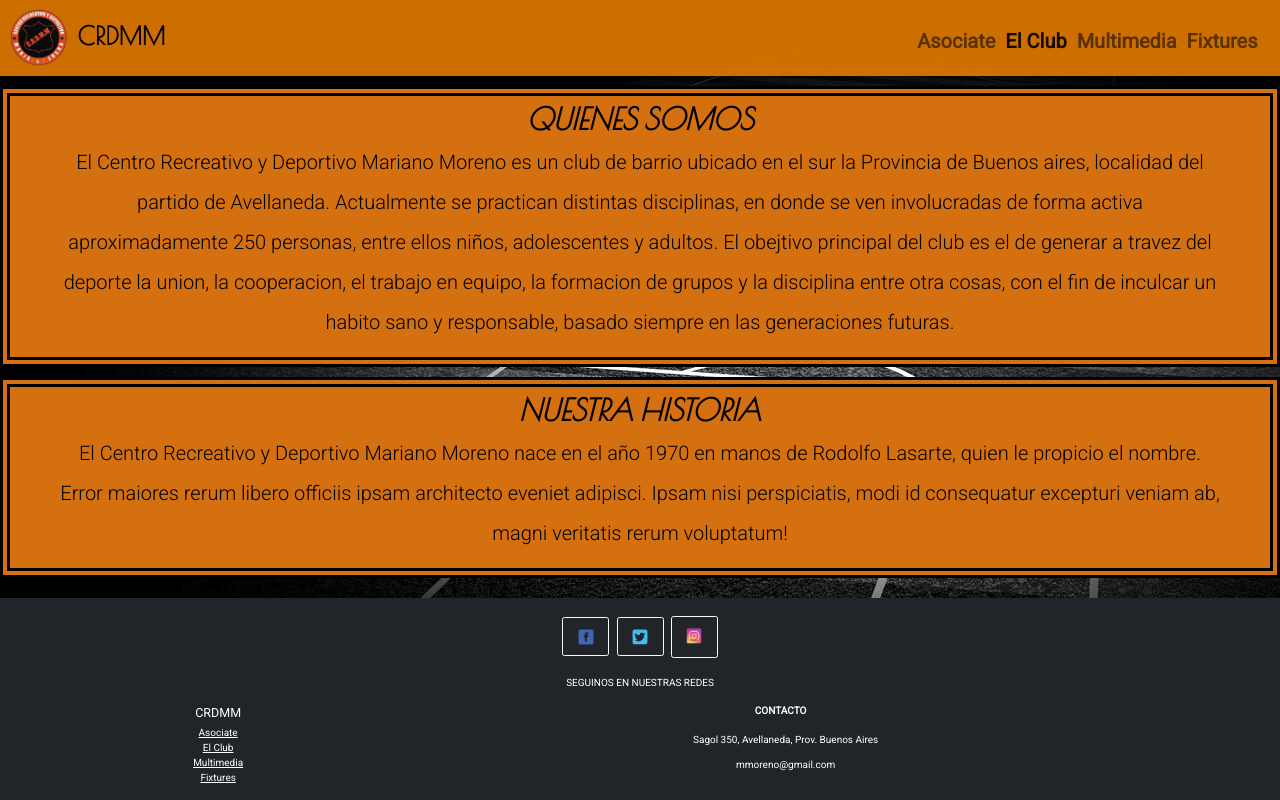
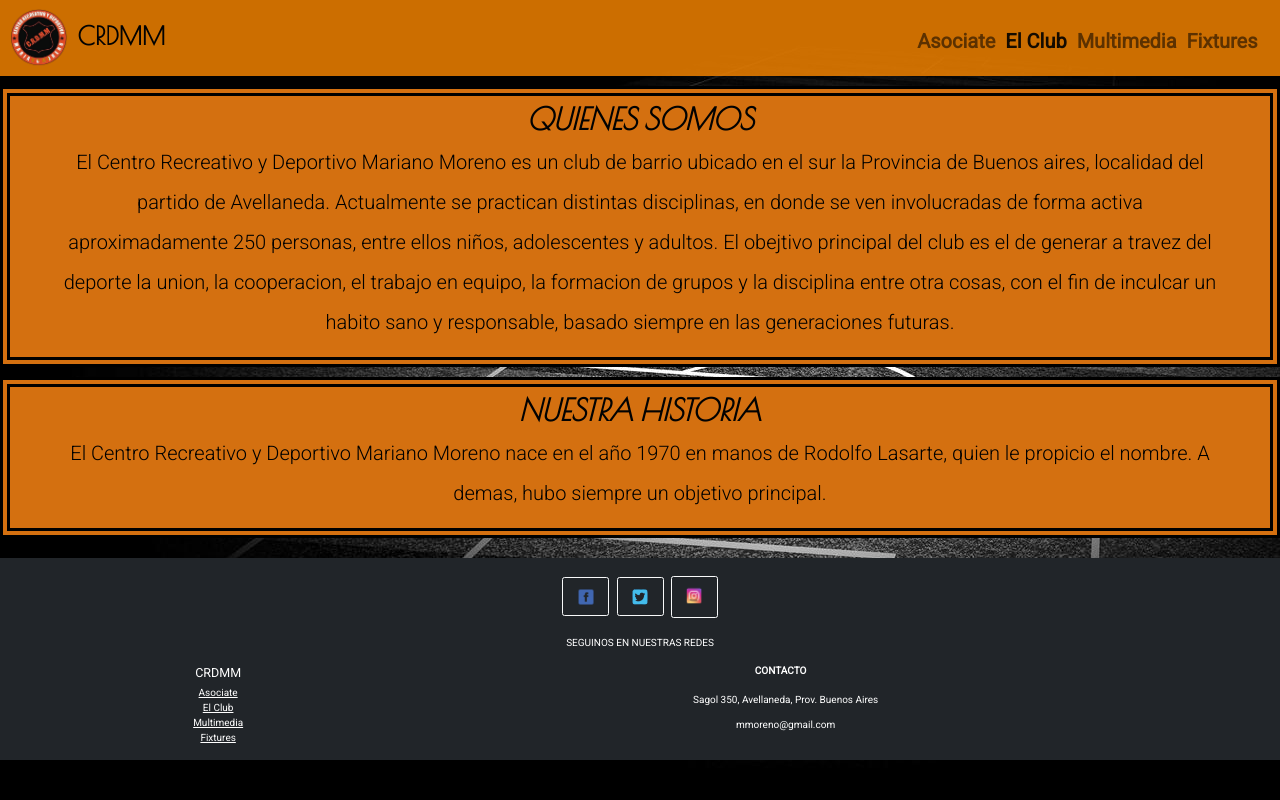
Before and after one commit to jbarei/repo-proyecto, a website: page pages/elclub.html in a window 1280 px wide. Drawn offline with nearby package versions, Linux system fonts and the light colour scheme.

Commit message:
actualiacion proyecto

```diff
--- a/pages/elclub.html
+++ b/pages/elclub.html
@@ -59,7 +59,7 @@
 	</article>
 	<article class="bgOrange text-center nuestrahistoria__articulo">
 		<h2 class="text-italic h1">NUESTRA HISTORIA</h2>
-		<p class="text-grey">El Centro Recreativo y Deportivo Mariano Moreno nace en el año 1970 en manos de Rodolfo Lasarte, quien le propicio el nombre. Error maiores rerum libero officiis ipsam architecto eveniet adipisci. Ipsam nisi perspiciatis, modi id consequatur excepturi veniam ab, magni veritatis rerum voluptatum!</p>
+		<p class="text-grey">El Centro Recreativo y Deportivo Mariano Moreno nace en el año 1970 en manos de Rodolfo Lasarte, quien le propicio el nombre. A demas, hubo siempre un objetivo principal.</p>
 	</article>
 
 </main>
```
